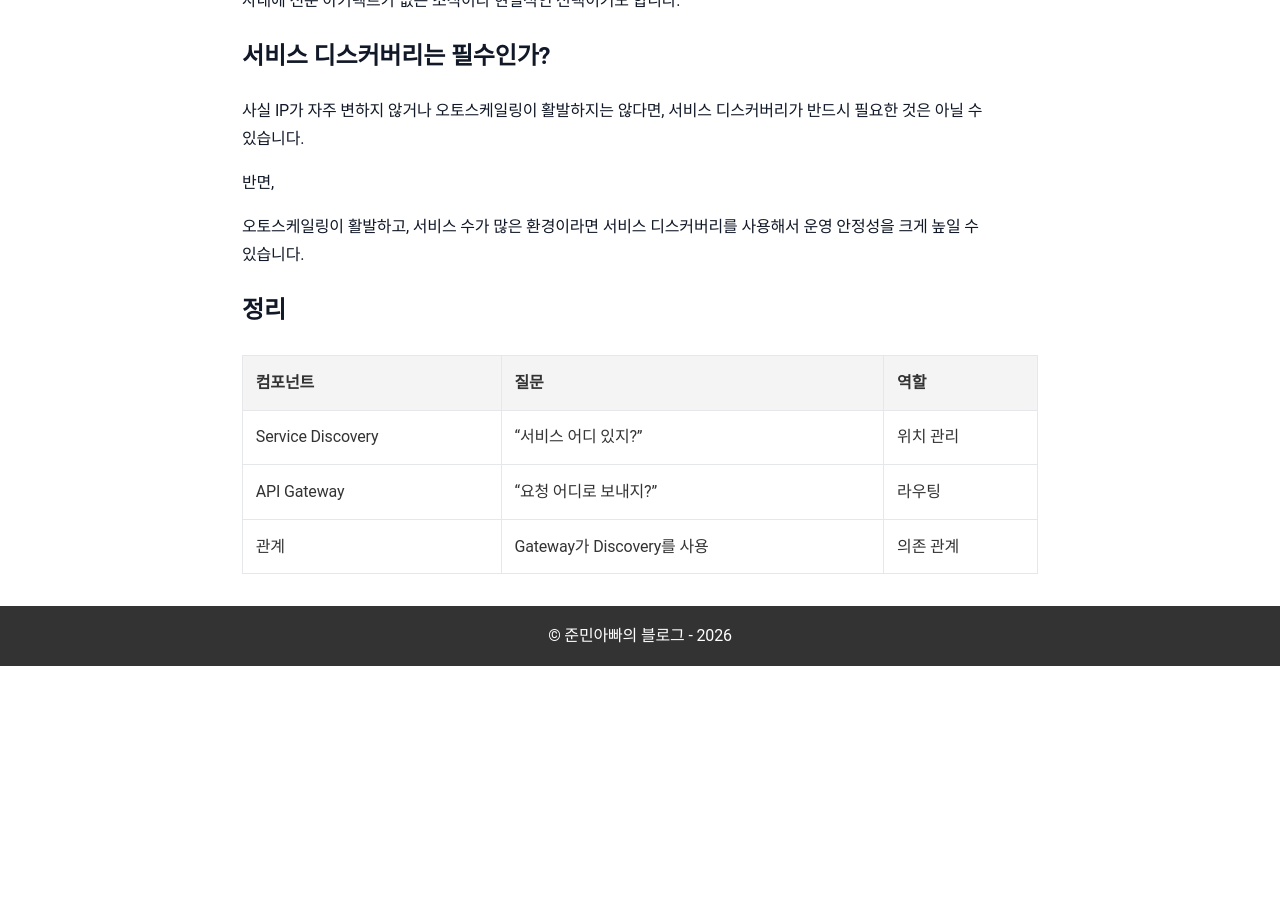
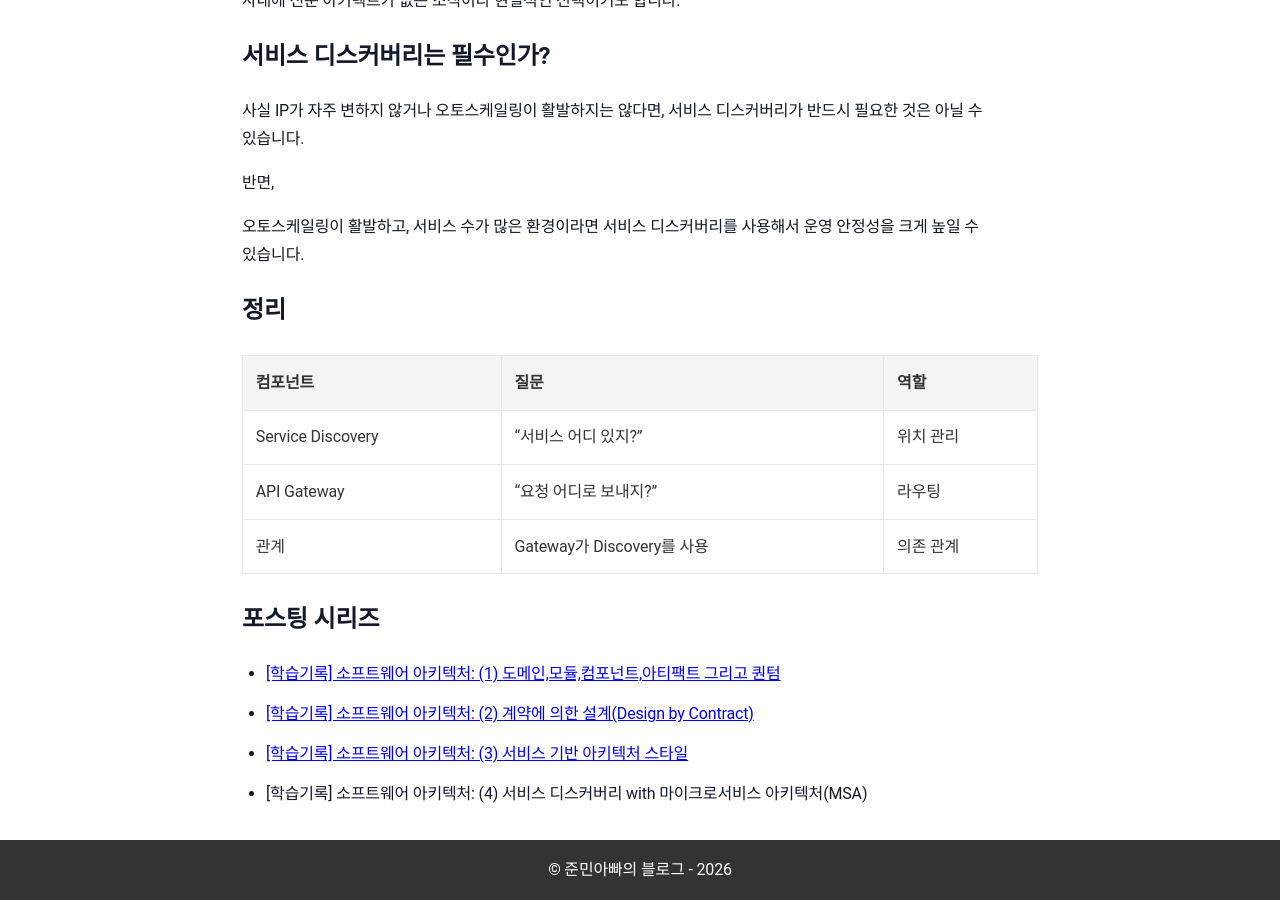
Before and after one commit to sanghoon-lee/sanghoon-lee.github.io, a Jekyll site: the page built from _posts/2026-03-02-ServiceDiscovery.md, in a window 1280 px wide and 900 px high, scrolled down 3535 px. Built offline with Jekyll 4.4.1, drawn with Linux system fonts in a browser that asks for light colours; nearby versions of some CDN libraries; comment, search, counter and statistics services are not loaded; before the commit the page ends 4201 px from its top, so only the background shows below that.

Commit message:
서비스 디스커버리 포스팅 추가

```diff
--- a/_posts/2026-03-02-ServiceDiscovery.md
+++ b/_posts/2026-03-02-ServiceDiscovery.md
@@ -147,3 +147,10 @@ Service A → 디스커버리 → Service B
 | Service Discovery | “서비스 어디 있지?”           | 위치 관리 |
 | API Gateway       | “요청 어디로 보내지?”          | 라우팅   |
 | 관계                | Gateway가 Discovery를 사용 | 의존 관계 |
+
+## 포스팅 시리즈
+
+* [[학습기록] 소프트웨어 아키텍처: (1) 도메인,모듈,컴포넌트,아티팩트 그리고 퀀텀](https://sanghoon-lee.github.io/2026/02/23/ArchitecureCoreConcept/)
+* [[학습기록] 소프트웨어 아키텍처: (2) 계약에 의한 설계(Design by Contract)](https://sanghoon-lee.github.io/2026/02/25/DesignByContract/)
+* [[학습기록] 소프트웨어 아키텍처: (3) 서비스 기반 아키텍처 스타일](https://sanghoon-lee.github.io/2026/02/26/ServiceArchDesign/)
+* [학습기록] 소프트웨어 아키텍처: (4) 서비스 디스커버리 with 마이크로서비스 아키텍처(MSA)
```
Also changed, not shown: _posts/2026-02-23-ArchitecureCoreConcept.md (+2 -1 lines), _posts/2026-02-25-DesignByContract.md (+2 -1 lines), _posts/2026-02-26-ServiceArchDesign.md (+2 -1 lines).
